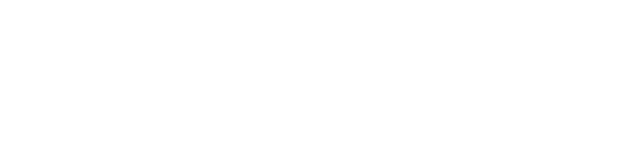
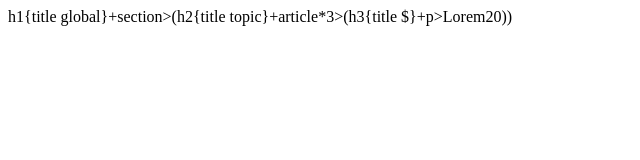
Before and after one commit to RomanNezhizhim/Test-project1, a plain HTML site: page 04proj_css/index.html in a window 1280 px wide. Shown: the whole page, without its empty margins (0-640 px from the left). Drawn offline with Linux system fonts and the light colour scheme.

Commit message:
add structure html

```diff
--- a/04proj_css/index.html
+++ b/04proj_css/index.html
@@ -1,12 +1,12 @@
 <!DOCTYPE html>
 <html lang="en">
 <head>
+  <title>Document</title>
   <meta charset="UTF-8">
-  <title>Document</title>
 </head>
 <body>
 
-
+  h1{title global}+section>(h2{title topic}+article*3>(h3{title $}+p>Lorem20))
 
 </body>
 </html>
```
